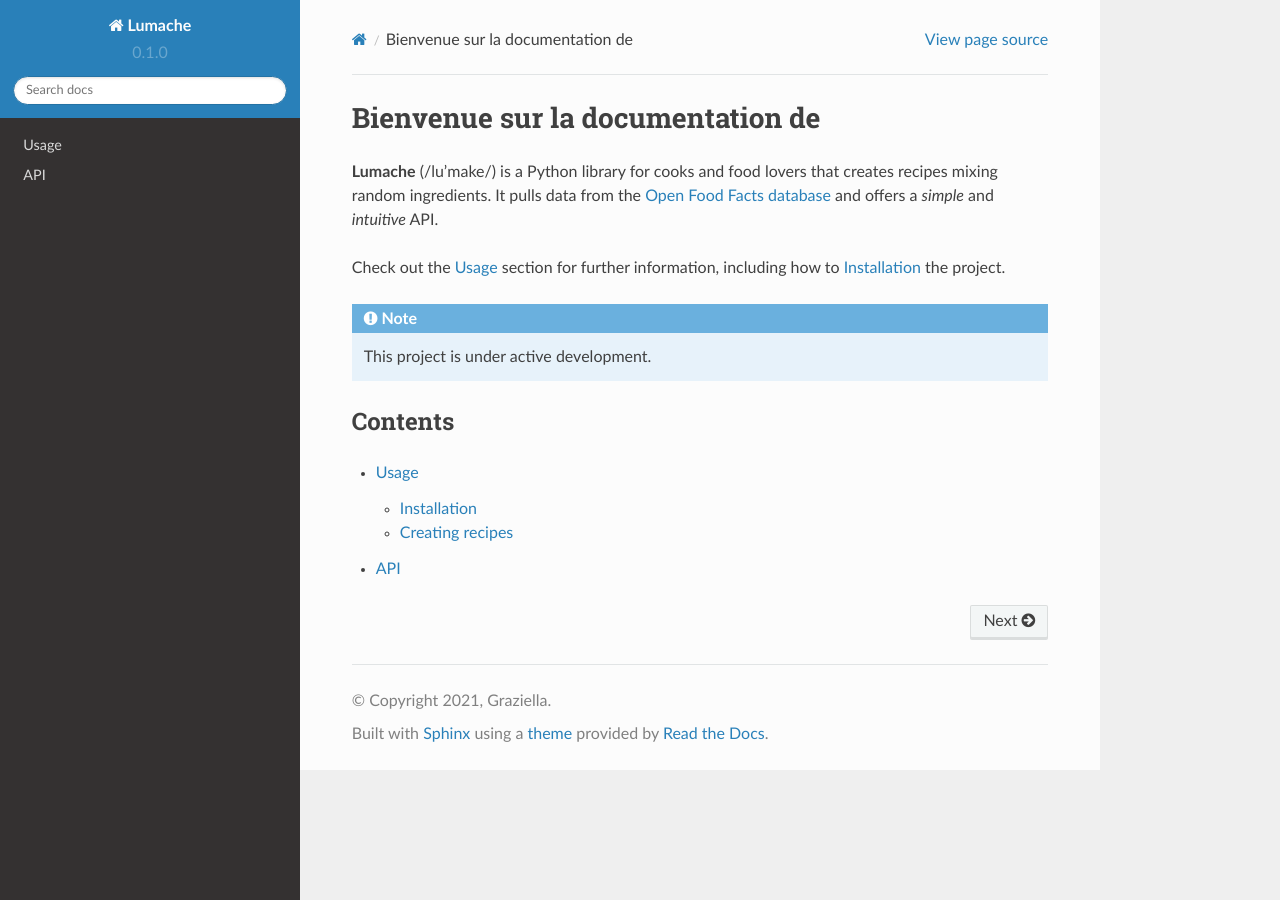
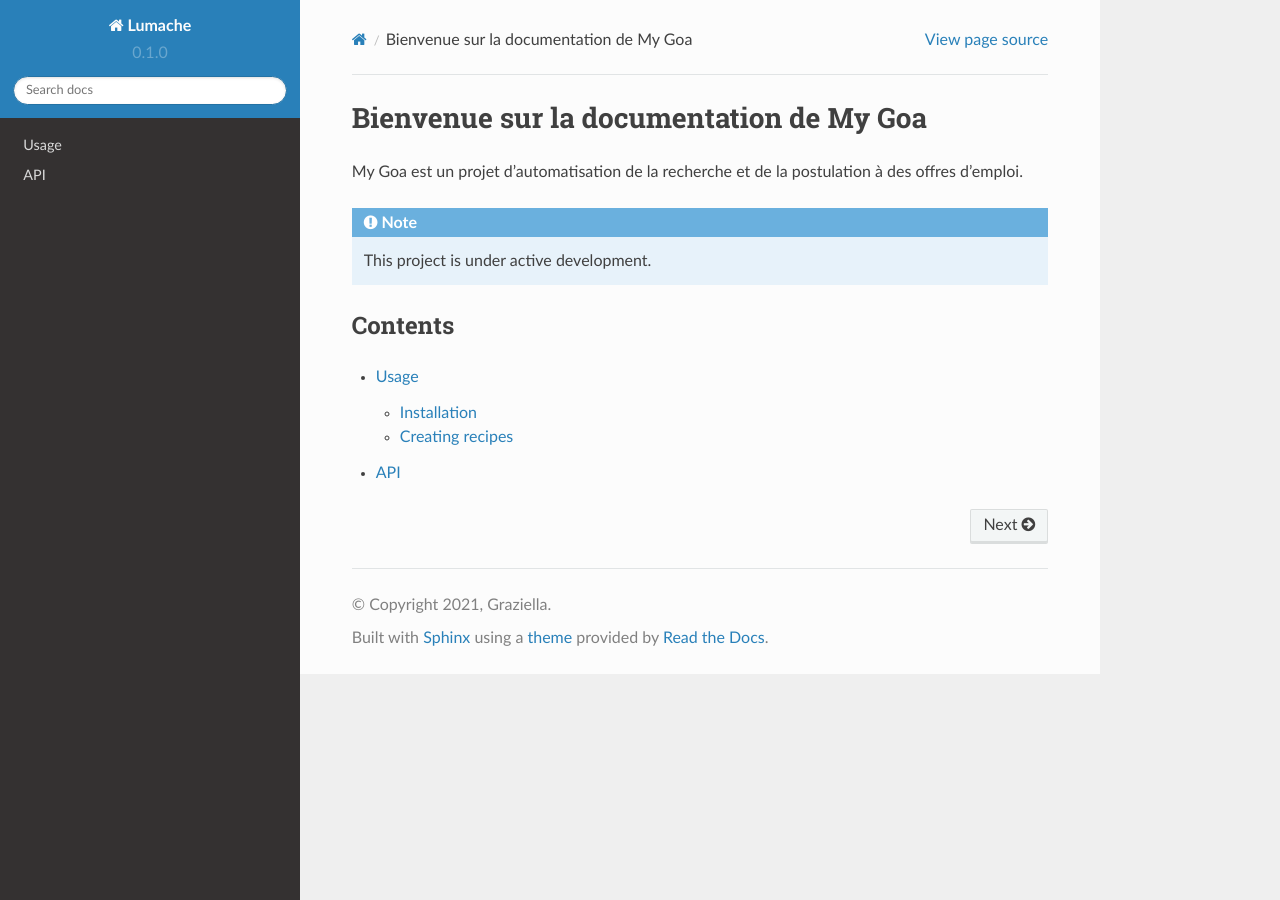
Before and after one commit to mygoa/mygoa_documentation, a Sphinx documentation site: the page built from docs/source/index.rst, in a window 1280 px wide. Built offline with Sphinx 7.4.7 and the Read the Docs theme 2.0.0, drawn with Linux system fonts in a browser that asks for light colours.

Commit message:
Update index.rst

```diff
--- a/docs/source/index.rst
+++ b/docs/source/index.rst
@@ -1,13 +1,7 @@
-Bienvenue sur la documentation de
+Bienvenue sur la documentation de My Goa
 ===================================
 
-**Lumache** (/lu'make/) is a Python library for cooks and food lovers
-that creates recipes mixing random ingredients.
-It pulls data from the `Open Food Facts database <https://world.openfoodfacts.org/>`_
-and offers a *simple* and *intuitive* API.
-
-Check out the :doc:`usage` section for further information, including
-how to :ref:`installation` the project.
+My Goa est un projet d'automatisation de la recherche et de la postulation à des offres d'emploi.
 
 .. note::
 
```
